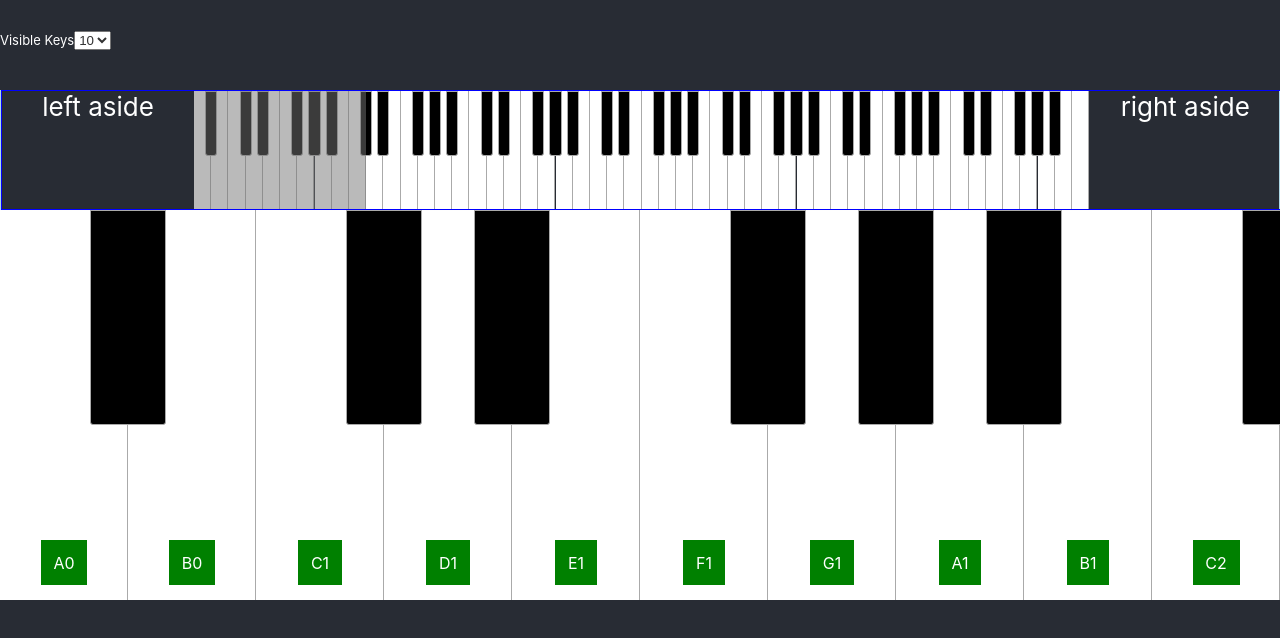
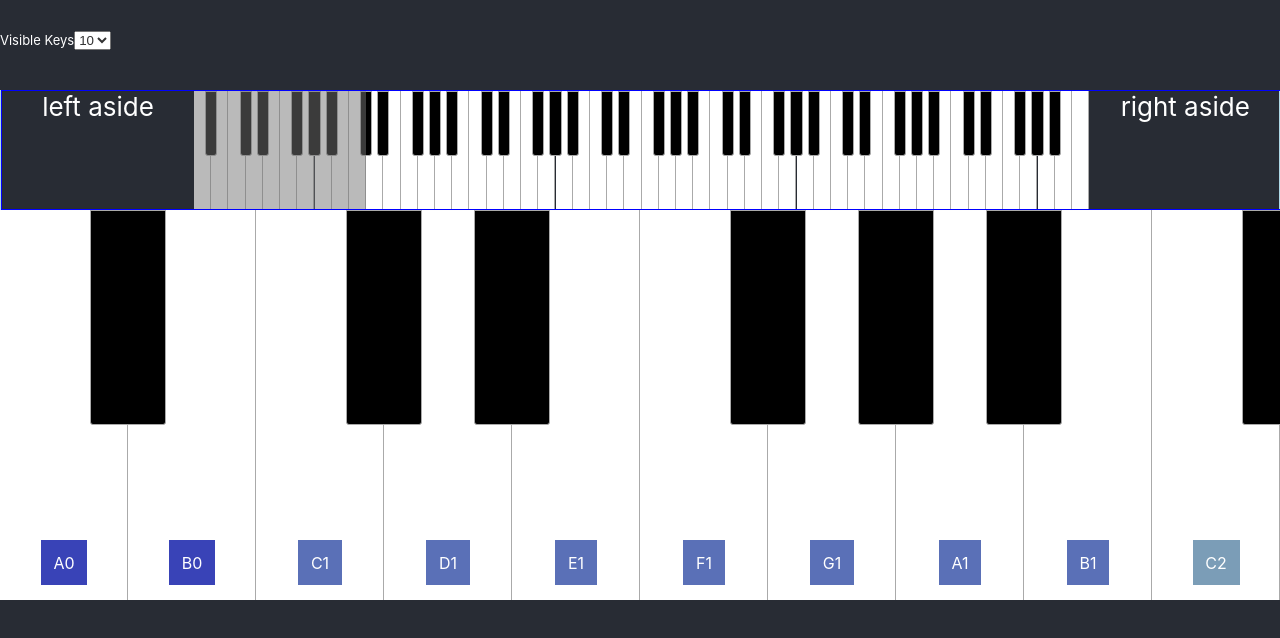
Before and after one commit to mrChernicharo/ts-piano, a React (Vite) app: page / in a window 1280 px wide. Shown: the top 638 px of the page. Built offline with nearby package versions, Linux system fonts and the light colour scheme.

Commit message:
pointerEvents

```diff
--- a/src/components/MainPiano/index.tsx
+++ b/src/components/MainPiano/index.tsx
@@ -2,7 +2,7 @@ import { useEffect, useRef } from 'react';
 import { useElementWidth } from '../../hooks/useElementWidth';
 import { useScreenWidth } from '../../hooks/useScreenWidth';
 import { useSettingsContext } from '../../hooks/useSettingsContext';
-import { NOTES } from '../../lib/constants';
+import { NOTES, NOTE_COLORS } from '../../lib/constants';
 import '../../styles/MainPiano.scss';
 import PianoKey from '../shared/PianoKey';
 
@@ -44,15 +44,22 @@ export function MainPiano({ onChangeOffset }: Props) {
 			style={{ '--key-width': `${keyWidth}px` }}
 		>
 			<main ref={pianoRef}>
-				{NOTES.map(note => (
+				{NOTES.map(note => {
+					const octave = Number(note.at(-1));
+					return (
 						<PianoKey key={note} note={note}>
 							<div className="note-name">
-							<span style={{ backgroundColor: 'green' }}>
+								<span
+									style={{
+										backgroundColor: NOTE_COLORS[octave],
+									}}
+								>
 									{note}
 								</span>
 							</div>
 						</PianoKey>
-				))}
+					);
+				})}
 			</main>
 		</div>
 	);
--- a/src/components/shared/PianoKey.tsx
+++ b/src/components/shared/PianoKey.tsx
@@ -1,4 +1,4 @@
-import { ReactNode } from 'react';
+import { PointerEvent, ReactNode } from 'react';
 import { isFlat } from '../../lib/helpers';
 
 interface IPianoKeyProps {
@@ -9,8 +9,25 @@ interface IPianoKeyProps {
 export default function PianoKey({ note, children }: IPianoKeyProps) {
 	const isBemol = isFlat(note);
 
+	function handleKeyPressed(e: PointerEvent<HTMLDivElement>) {
+		e.preventDefault();
+		console.log(e, note);
+	}
+
+	function handleKeySlurredAcross(e: PointerEvent<HTMLDivElement>) {
+		e.preventDefault();
+		if (e.buttons !== 1) return;
+		console.log(e, note);
+
+		// handlePlayNote(note);
+	}
+
 	return (
-		<div className={`${note} ${isBemol ? 'black' : 'white'} piano-key`}>
+		<div
+			className={`${note} ${isBemol ? 'black' : 'white'} piano-key`}
+			onPointerDown={handleKeyPressed}
+			onPointerOver={handleKeySlurredAcross}
+		>
 			{children}
 		</div>
 	);
--- a/src/lib/constants.ts
+++ b/src/lib/constants.ts
@@ -18,6 +18,19 @@ export const NOTES_QTD = NOTES.length;
 export const BLACK_NOTES_QTD = BLACK_NOTES.length;
 export const WHITE_NOTES_QTD = WHITE_NOTES.length;
 
+export const NOTE_COLORS: { [key: number]: string } = {
+	9: '#e6a85e',
+	8: '#ecc176',
+	7: '#e08e45',
+	6: '#f2db8e',
+	5: '#f8f4a6',
+	4: '#bdf7b7',
+	3: '#9ccab7',
+	2: '#7b9db7',
+	1: '#5a70b7',
+	0: '#3943b7',
+};
+
 console.log({
 	NOTES,
 	NOTES_QTD,
--- a/src/styles/MainPiano.scss
+++ b/src/styles/MainPiano.scss
@@ -8,9 +8,11 @@
 		position: relative;
 		height: 100%;
 		width: 100%;
-		overflow: auto;
+		overflow: hidden;
 
 		.piano-key {
+			transition: 0.7s;
+
 			&.white {
 				width: var(--key-width);
 				background-color: white;
@@ -20,10 +22,10 @@
 					position: absolute;
 					bottom: calc(var(--key-width) * 0.2);
 					width: var(--key-width);
+
 					// border: 1px solid red;
 
 					span {
-						// color: black;
 						font-size: min(calc(var(--key-width) * 0.36), 16px);
 						padding: calc(var(--key-width) * 0.1);
 					}
--- a/src/styles/MiniPiano.scss
+++ b/src/styles/MiniPiano.scss
@@ -21,6 +21,8 @@
 			width: var(--miniPianoMainWidth);
 
 			.piano-key {
+				pointer-events: none;
+
 				&.white {
 					width: var(--mini-key-width);
 					background-color: white;
```
Lines whose indentation alone changed are shown as unchanged.
